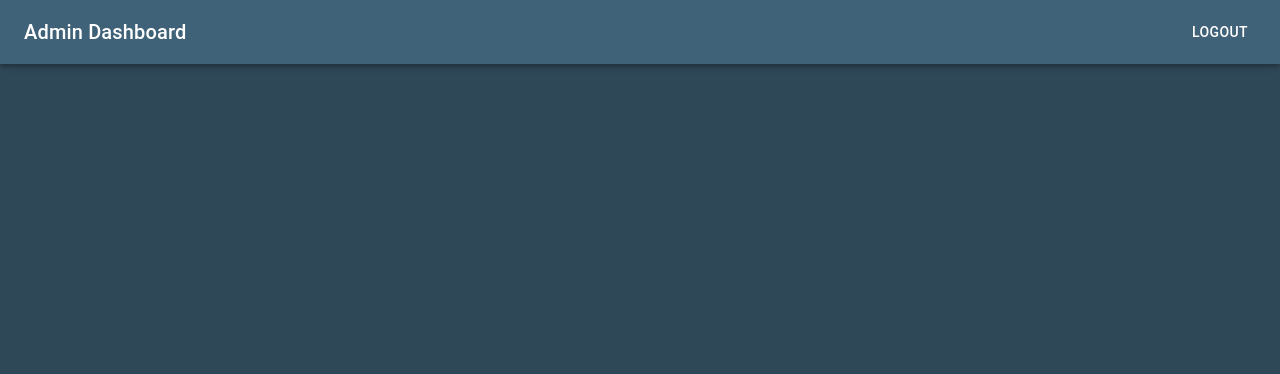
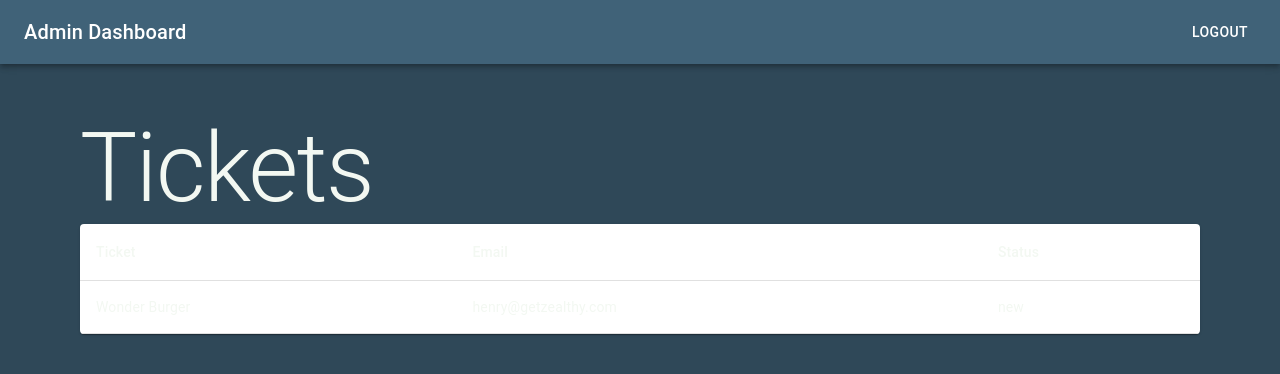
Before and after one commit to unitehenry/stealth-project, a Next.js app: page /dashboard in a window 1280 px wide. Shown: the top 374 px of the page. Built offline with nearby package versions, Linux system fonts and the light colour scheme.

Commit message:
feat: init tickets table

```diff
--- /dev/null
+++ b/src/components/TicketsTable.js
@@ -0,0 +1,57 @@
+import { useState, useEffect } from 'react';
+import {
+  Paper,
+  TableContainer,
+  Table,
+  TableHead,
+  TableBody,
+  TableRow,
+  TableCell
+} from '@mui/material'
+
+export default function TicketsTable() {
+
+  const [ tickets, setTickets ] = useState([
+    {
+      id: 'abc',
+      name: 'Wonder Burger',
+      email: 'henry@getzealthy.com',
+      status: 'new'
+    }
+  ]);
+
+  return (
+    <TableContainer
+      as={Paper}
+      className="bg-[#406278] shadow-lg">
+      <Table>
+        <TableHead>
+          <TableRow>
+            <TableCell>Ticket</TableCell>
+            <TableCell>Email</TableCell>
+            <TableCell>Status</TableCell>
+          </TableRow>
+        </TableHead>
+        <TableBody>
+          { tickets.map(tr => {
+            return (
+              <TableRow
+                className="cursor-pointer hover:bg-[#2F4858]"
+                key={tr.id}>
+                  <TableCell>
+                    { tr.name }
+                  </TableCell>
+                  <TableCell>
+                    { tr.email }
+                  </TableCell>
+                  <TableCell>
+                    { tr.status }
+                  </TableCell>
+              </TableRow>
+            )
+          }) }
+        </TableBody>
+      </Table>
+    </TableContainer>
+  )
+}
--- a/src/pages/dashboard.js
+++ b/src/pages/dashboard.js
@@ -1,5 +1,6 @@
 import Head from 'next/head'
 import {
+  Box,
   AppBar,
   ThemeProvider,
   Typography,
@@ -7,6 +8,7 @@ import {
   Toolbar
 } from '@mui/material'
 import theme from '../theme'
+import TicketsTable from '../components/TicketsTable'
 
 export default function Dashboard() {
   return (
@@ -18,14 +20,24 @@ export default function Dashboard() {
         <link rel="icon" href="/favicon.ico" />
       </Head>
       <ThemeProvider theme={theme}>
-        <AppBar color="secondary">
+        <AppBar color="secondary" position="static">
           <Toolbar>
             <Typography variant="h6" component="div" sx={{ flexGrow: 1 }}>
               Admin Dashboard
             </Typography>
-            <Button color="inherit">Logout</Button>
+            <Button color="inherit">
+              Logout
+            </Button>
           </Toolbar>
         </AppBar>
+        <Box className="p-4 m-auto max-w-6xl">
+          <Box className="mt-8">
+            <Typography variant="h1" className="text-2xl mb-2">
+              Tickets
+            </Typography>
+            <TicketsTable />
+          </Box>
+        </Box>
       </ThemeProvider>
     </>
   );
--- a/src/pages/index.js
+++ b/src/pages/index.js
@@ -1,6 +1,6 @@
 import Head from 'next/head'
 import TicketForm from '../components/TicketForm'
-import { ThemeProvider } from '@mui/material'
+import { ThemeProvider, Box, Typography } from '@mui/material'
 import theme from '../theme';
 import Image from 'next/image';
 import Link from 'next/link';
@@ -23,28 +23,28 @@ export default function Home() {
       </Head>
       <ThemeProvider theme={theme}>
         <main>
-          <div className="
+          <Box className="
             h-screen w-full flex flex-col
             justify-center items-center py-8 px-4 md:px-0">
-            <div className="
+            <Box className="
               w-full py-4 bg-[#406278]
               rounded px-4 rojunded shadow-lg md:max-w-lg">
-              <div className="w-full flex justify-center mb-4">
-                <div className="bg-white rounded-full p-4 shadow-lg">
+              <Box className="w-full flex justify-center mb-4">
+                <Box className="bg-white rounded-full p-4 shadow-lg">
                   <Image src="/stealth.png" width={100} height={100} />
-                </div>
-              </div>
-              <h1 className="text-center text-xl my-4">
+                </Box>
+              </Box>
+              <Typography variant="h1" className="text-center text-xl my-4">
                 Submit a Ticket
-              </h1>
+              </Typography>
               <TicketForm />
-            </div>
-              <div className="w-full flex justify-center items-center mt-2">
+            </Box>
+              <Box className="w-full flex justify-center items-center mt-2">
                 <Link className="text-xs text-gray-800" href="/dashboard">
                   Admin Login
                 </Link>
-              </div>
-          </div>
+              </Box>
+          </Box>
         </main>
       </ThemeProvider>
     </>
```
